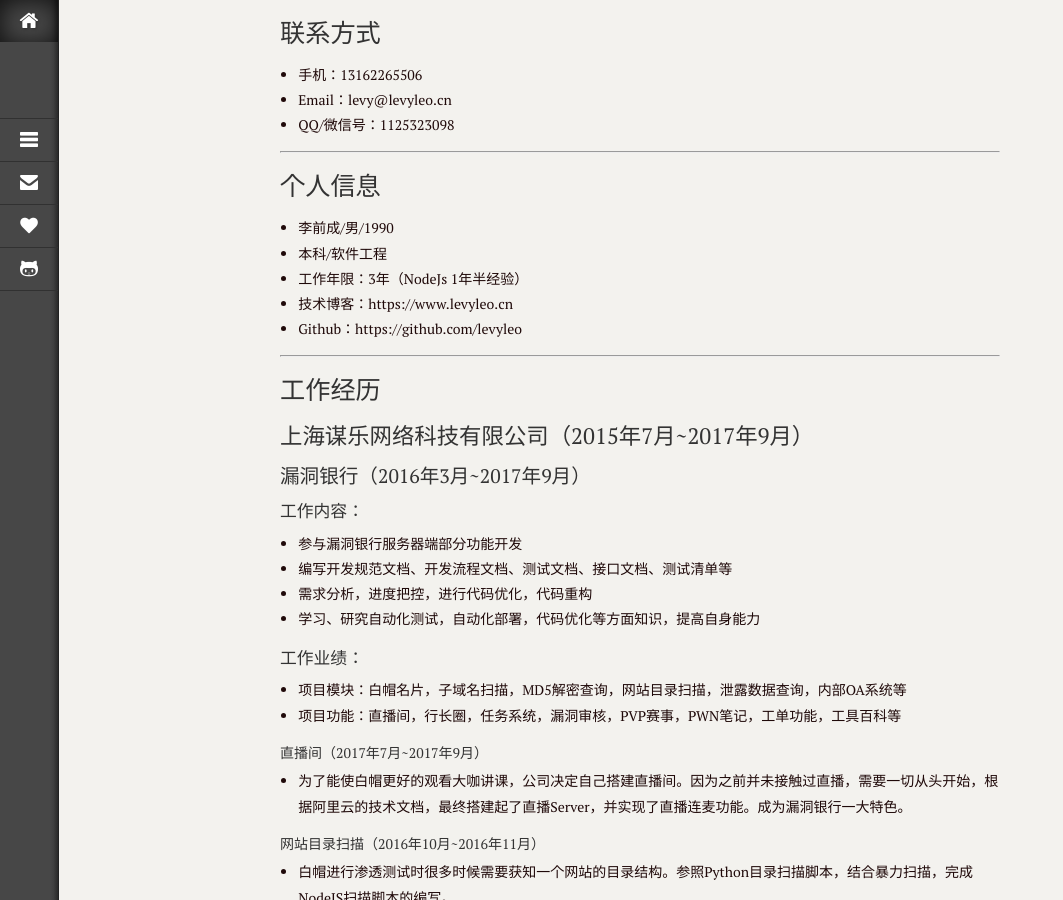
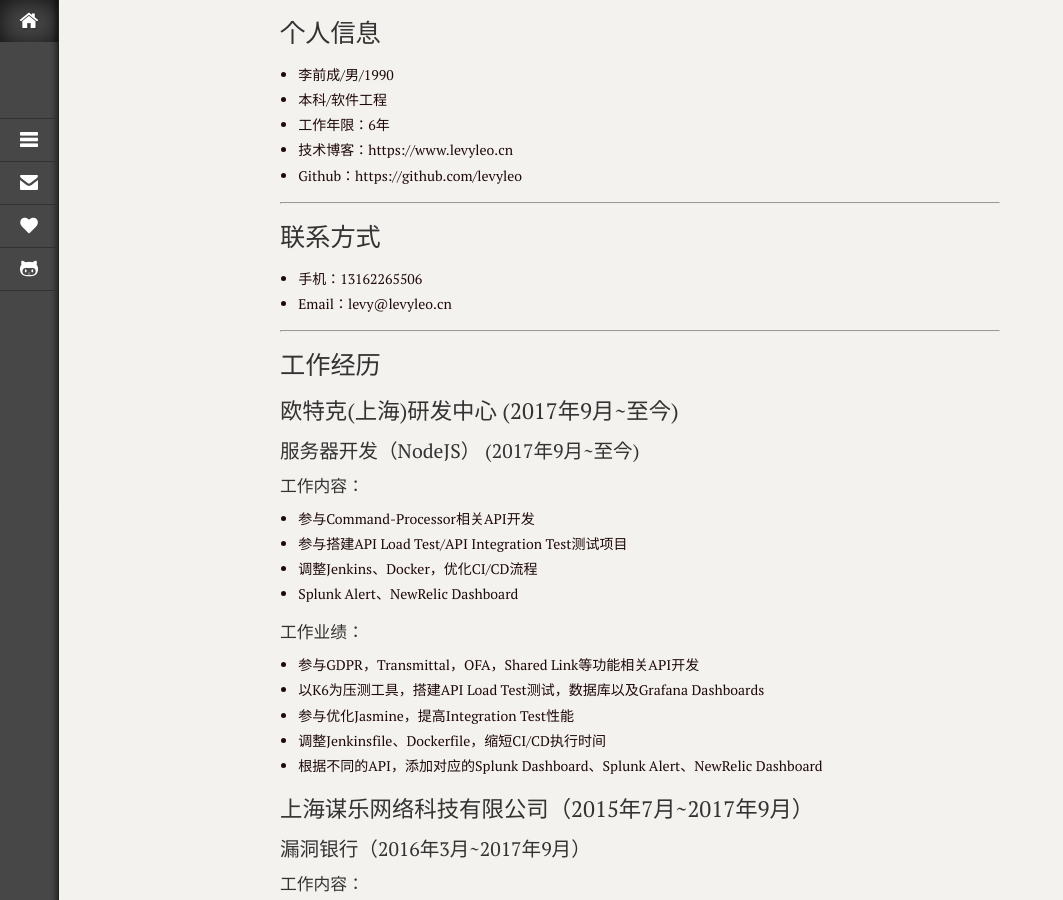
Before and after one commit to Alvis-Li/levyleo.github.io, a Jekyll site: the page built from bio.md, in a window 1280 px wide and 900 px high. Shown: the whole window, without its empty margins (0-1063 px from the left). Built offline with Jekyll 4.4.1, drawn with Linux system fonts in a browser that asks for light colours; our own code applies the rules of GitHub Pages for plain Markdown files.

Commit message:
update bio

```diff
--- a/bio.md
+++ b/bio.md
@@ -1,22 +1,40 @@
-# 联系方式
-
-- 手机：13162265506
-- Email：levy@levyleo.cn
-- QQ/微信号：1125323098
-
----
-
 # 个人信息
 
  - 李前成/男/1990
  - 本科/软件工程
- - 工作年限：3年（NodeJs 1年半经验）
+ - 工作年限：6年
  - 技术博客：https://www.levyleo.cn
  - Github：https://github.com/levyleo
 
 ---
 
+# 联系方式
+
+- 手机：13162265506
+- Email：levy@levyleo.cn
+
+---
+
 # 工作经历
+
+## 欧特克(上海)研发中心 (2017年9月~至今)
+
+### 服务器开发（NodeJS） (2017年9月~至今)
+
+#### 工作内容：
+
+ - 参与Command-Processor相关API开发
+ - 参与搭建API Load Test/API Integration Test测试项目
+ - 调整Jenkins、Docker，优化CI/CD流程
+ - Splunk Alert、NewRelic Dashboard
+
+#### 工作业绩：
+
+ - 参与GDPR，Transmittal，OFA，Shared Link等功能相关API开发
+ - 以K6为压测工具，搭建API Load Test测试，数据库以及Grafana Dashboards
+ - 参与优化Jasmine，提高Integration Test性能
+ - 调整Jenkinsfile、Dockerfile，缩短CI/CD执行时间
+ - 根据不同的API，添加对应的Splunk Dashboard、Splunk Alert、NewRelic Dashboard
 
 ## 上海谋乐网络科技有限公司（2015年7月~2017年9月）
 
```
